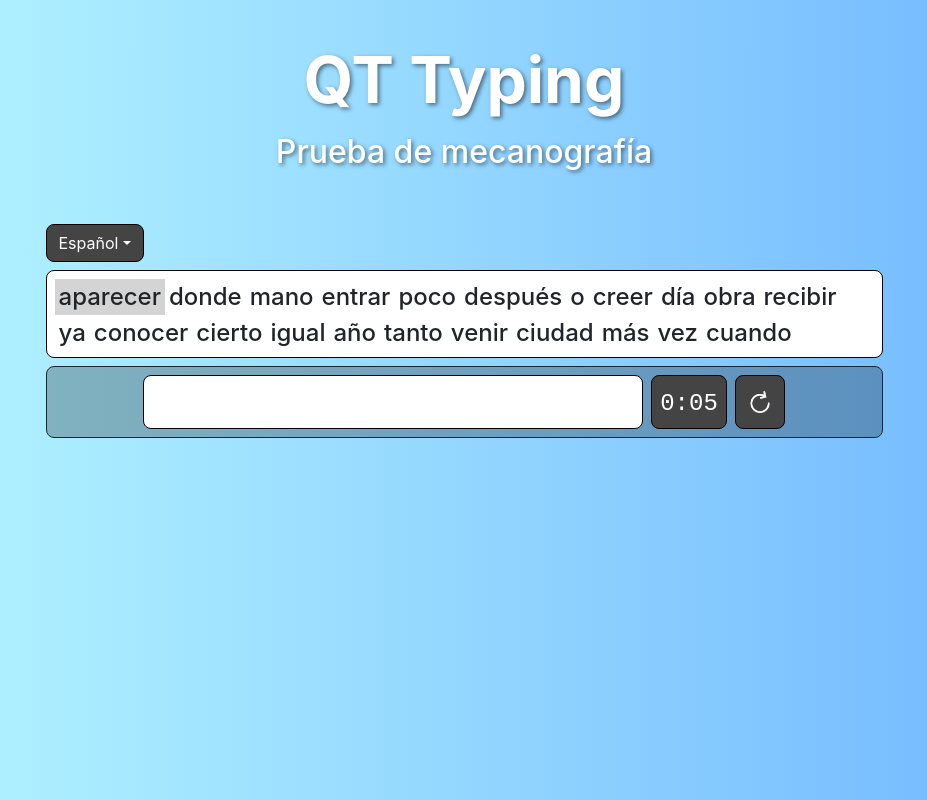
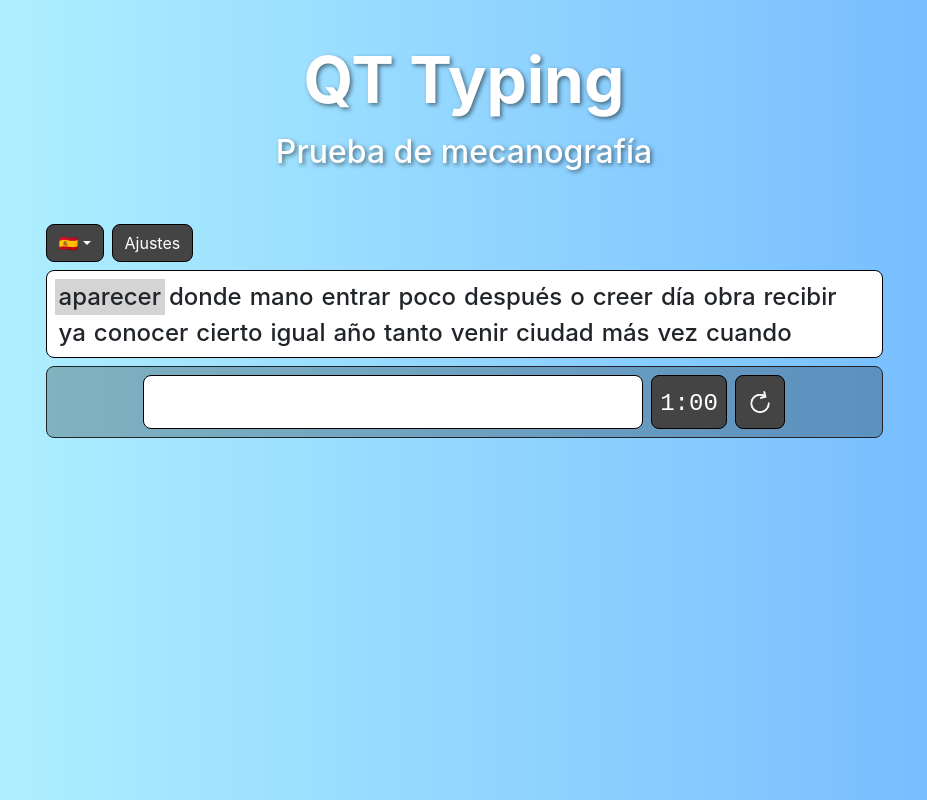
Before and after one commit to eulogioqt/qt-typing, a React (Vite) app: page / in a window 1280 px wide. Shown: the whole page, without its empty margins (176-1103 px from the left). Built offline with nearby package versions, Linux system fonts and the light colour scheme.

Commit message:
Live WPM, and Settings Button

```diff
--- a/src/contexts/SettingsContext.jsx
+++ b/src/contexts/SettingsContext.jsx
@@ -5,11 +5,22 @@ const SettingsContext = createContext();
 export const SettingsProvider = ({ children }) => {
     const [testLang, setTestLang] = useState("es");
 
+    const [liveWPM, setLiveWPM] = useState(false);
+    const [duration, setDuration] = useState(60);
+    const [hideTime, setHideTime] = useState(false);
+
     return (
         <SettingsContext.Provider
             value={{
                 testLang,
-                setTestLang
+                setTestLang,
+
+                liveWPM,
+                setLiveWPM,
+                duration,
+                setDuration,
+                hideTime,
+                setHideTime
             }}
         >
             {children}
--- a/src/contexts/TypeTestContext.jsx
+++ b/src/contexts/TypeTestContext.jsx
@@ -12,11 +12,8 @@ export const TEST_STATES = {
 
 const TypeTestContext = createContext();
 export const TypeTestProvider = ({ children }) => {
-    const { testLang } = useSettings();
+    const { testLang, duration } = useSettings();
     const { generateRandomWord, generateWords } = useWords(testLang);
-
-    // settings
-    const [duration, setDuration] = useState(5);
 
     // timer
     const [timeLeft, setTimeLeft] = useState(undefined); // Necesario para los renderizados
@@ -57,6 +54,22 @@ export const TypeTestProvider = ({ children }) => {
         setWordList(wordList => [...wordList, generateRandomWord()]);
     }, [writtenWords]);
 
+    const [firstRender, setFirstRender] = useState(true);
+    useEffect(() => {
+        if (firstRender) setFirstRender(false);
+        else onReload();
+
+        const reloadF5 = (event) => {
+            if (event.key === 'F5') {
+                event.preventDefault();
+                onReload();
+            }
+        }
+
+        window.addEventListener('keydown', reloadF5);
+        return () => window.removeEventListener('keydown', reloadF5);
+    }, [testLang]);
+
     const onReload = () => {
         [...document.querySelectorAll('[nword]')].map(word => word.style.display = "inline-block")
 
@@ -92,8 +105,6 @@ export const TypeTestProvider = ({ children }) => {
     return (
         <TypeTestContext.Provider
             value={{
-                duration,
-                setDuration,
                 timeLeft,
                 setTimeLeft,
                 endTime,
--- /dev/null
+++ b/src/pages/app/components/Menu.jsx
@@ -0,0 +1,30 @@
+import React from "react";
+
+import { useIsLarge } from "../../../hooks/useIsLarge";
+
+const Menu = ({ title, isOpen, closeButton, children }) => {
+    const isLarge = useIsLarge();
+
+    return isOpen ? (
+        <div className='d-flex align-items-center justify-content-center position-fixed w-100 h-100'
+            style={{ backgroundColor: "rgba(0, 0, 0, 0.5)", zIndex: 100 }}>
+            <div className="bg-white rounded-3 py-4 d-flex flex-column" style={{ width: "80%", maxWidth: "600px", maxHeight: "90%" }}>
+                <h2 className="text-center mb-4" style={{ fontSize: isLarge ? "2.5rem" : "2rem" }}>{title}</h2>
+
+                <div className="bg-white scroll" style={{ width: "100%", overflowY: "auto", overflowX: "hidden" }}>
+                    <div className="viewport px-4">
+                        {children}
+                    </div>
+                </div>
+
+                <div className="text-end mt-4 px-4">
+                    <button className="btn btn-black" onClick={closeButton}>
+                        Cerrar
+                    </button>
+                </div>
+            </div>
+        </div>
+    ) : null;
+}
+
+export default Menu;
--- a/src/pages/app/css/app.css
+++ b/src/pages/app/css/app.css
@@ -19,6 +19,10 @@ html {
     user-select: none;
     /* Non-prefixed version, currently
                                   supported by Chrome and Opera */
+}
+
+.no-pointer {
+    cursor: auto;
 }
 
 .black-color {
--- a/src/pages/typetest/TypeTestPage.jsx
+++ b/src/pages/typetest/TypeTestPage.jsx
@@ -1,36 +1,21 @@
-import React, { useEffect, useState } from 'react';
+import React, { useState } from 'react';
 
 import ResultSummary from './components/ResultSummary';
 import WordsDisplay from './components/WordsDisplay';
 
 import { useIsLarge } from '../../hooks/useIsLarge';
-import { useTypeTest } from '../../contexts/TypeTestContext';
-import { useSettings } from '../../contexts/SettingsContext';
+import TestSettingsMenu from './menus/TestSettingsMenu';
 
 const TypeTestPage = () => {
-    const { testLang } = useSettings();
-    const { onReload } = useTypeTest();
     const isLarge = useIsLarge();
 
-    const [firstRender, setFirstRender] = useState(true);
-
-    useEffect(() => {
-        if (firstRender) setFirstRender(false);
-        else onReload();
-
-        const reloadF5 = (event) => {
-            if (event.key === 'F5') {
-                event.preventDefault();
-                onReload();
-            }
-        }
-
-        window.addEventListener('keydown', reloadF5);
-        return () => window.removeEventListener('keydown', reloadF5);
-    }, [testLang]);
+    const [openTestSettings, setOpenTestSettings] = useState(false);
 
     return (
-        <div className="container d-flex flex-column align-items-center mt-5">
+        <>
+            <TestSettingsMenu isOpen={openTestSettings} closeTestSettings={() => setOpenTestSettings(false)} />
+
+            <div className="container d-flex flex-column align-items-center pt-5">
                 <h1 className="text-center fw-bold text-white"
                     style={{ fontSize: isLarge ? "4rem" : "2.5rem", lineHeight: "1", textShadow: "2px 2px 4px rgba(0, 0, 0, 0.5)" }}>
                     QT Typing
@@ -40,10 +25,11 @@ const TypeTestPage = () => {
                     Prueba de mecanografía
                 </h2>
 
-            <WordsDisplay />
+                <WordsDisplay openTestSettings={() => setOpenTestSettings(true)} />
 
                 <ResultSummary />
             </div >
+        </>
     );
 }
 
--- a/src/pages/typetest/components/CountdownTimer.jsx
+++ b/src/pages/typetest/components/CountdownTimer.jsx
@@ -2,13 +2,14 @@ import React, { useEffect, useState } from 'react';
 
 import { TEST_STATES, useTypeTest } from '../../../contexts/TypeTestContext';
 import { useIsLarge } from '../../../hooks/useIsLarge';
+import { useSettings } from '../../../contexts/SettingsContext';
 
 const CountdownTimer = () => {
-	const { testState, duration, setTimeLeft, timeLeft, endTime, onFinish } = useTypeTest();
+	const { testState, setTimeLeft, timeLeft, endTime, onFinish } = useTypeTest();
+	const { duration, hideTime, setHideTime } = useSettings();
 	const isLarge = useIsLarge();
 
-	const [hideTimer, setHideTimer] = useState(false);
-	const swapHideTimer = () => setHideTimer(value => !value);
+	const swapHideTime = () => setHideTime(value => !value);
 
 	useEffect(() => {
 		let interval;
@@ -42,9 +43,9 @@ const CountdownTimer = () => {
 	};
 
 	return (
-		<button className="btn btn-black ms-2 p-2 rounded-3" onClick={swapHideTimer}
+		<button className="btn btn-black ms-2 p-2 rounded-3" onClick={swapHideTime}
 			style={{ fontSize: isLarge ? "1.5rem" : "1.25rem", height: "2.25em" }}>
-			<span style={{ fontFamily: "monospace", visibility: hideTimer ? "hidden" : "visible" }}>{formatTime(TIME_DISPLAY[testState])}</span>
+			<span style={{ fontFamily: "monospace", visibility: hideTime ? "hidden" : "visible" }}>{formatTime(TIME_DISPLAY[testState])}</span>
 		</button>
 	);
 };
--- a/src/pages/typetest/components/ResultSummary.jsx
+++ b/src/pages/typetest/components/ResultSummary.jsx
@@ -3,9 +3,11 @@ import React from "react";
 import ResultItem from "./ResultItem";
 
 import { TEST_STATES, useTypeTest } from "../../../contexts/TypeTestContext";
+import { useSettings } from "../../../contexts/SettingsContext";
 
 const ResultSummary = () => {
-    const { duration, testState, accuracy, calcKeyStrokes } = useTypeTest();
+    const { duration } = useSettings();
+    const { testState, accuracy, calcKeyStrokes } = useTypeTest();
     const [correctKeys, incorrectKeys, correctWords, incorrectWords] = calcKeyStrokes();
 
     const wpmCalc = Math.round((correctKeys / 5) * 60 / duration);
--- /dev/null
+++ b/src/pages/typetest/components/SettingDisplay.jsx
@@ -0,0 +1,18 @@
+import React from "react";
+
+const SettingDisplay = ({ settingName, input }) => {
+    return (
+        <div className="row d-flex justify-content-center align-items-center mb-3">
+            <div className="d-flex col-sm-9 justify-content-start">
+                <div className="d-flex align-items-center">
+                    <h5 className="mb-0 me-3">{settingName}</h5>
+                </div>
+            </div>
+            <div className="d-flex col-sm justify-content-sm-end justify-content-center mt-1">
+                {input}
+            </div>
+        </div>
+    );
+}
+
+export default SettingDisplay;
--- a/src/pages/typetest/components/WordsDisplay.jsx
+++ b/src/pages/typetest/components/WordsDisplay.jsx
@@ -1,4 +1,4 @@
-import React from "react";
+import React, { useEffect, useState } from "react";
 
 import WordItem from './WordItem';
 import CountdownTimer from "./CountdownTimer";
@@ -11,26 +11,46 @@ import { useSettings } from "../../../contexts/SettingsContext";
 
 import "../css/wordsDisplay.css";
 
-const WordsDisplay = () => {
-    const { testLang, setTestLang } = useSettings();
-    const { testState, wordList } = useTypeTest();
+const WordsDisplay = ({ openTestSettings }) => {
+    const { duration, testLang, setTestLang, liveWPM } = useSettings();
+    const { endTime, testState, wordList, writtenWords, calcKeyStrokes } = useTypeTest();
     const isLarge = useIsLarge();
+
+    const [lWPM, setLWPM] = useState(0);
+
+    useEffect(() => {
+        if (liveWPM) {
+            const keyStrokes = calcKeyStrokes();
+            const correctKeys = keyStrokes[0];
+
+            const calc = Math.round((correctKeys / 5) * (60 / (duration - (endTime - Date.now()) / 1000)));
+            setLWPM(calc);
+        }
+    }, [writtenWords, testState]);
 
     return (
         <>
-            <div className="col-lg-9 col-12 d-flex justify-content-start align-items-center position-relative mt-5">
+            <div className="col-lg-9 col-12 d-flex justify-content-between align-items-center position-relative mt-5">
+                <div className="d-flex justify-content-start align-items-center ">
                     <div className="dropdown me-2">
                         <button className="btn btn-black dropdown-toggle" type="button"
                             data-bs-toggle="dropdown" aria-expanded="false">
-                        {testLang === "es" ? "Español" : "Ingles"}
+                            {testLang === "es" ? "🇪🇸" : "🇺🇸"}
                         </button>
                         <ul className="dropdown-menu border border-black rounded-3 black-color">
-                        <li><button className="dropdown-item dropdown-item-black" onClick={() => setTestLang("es")}>Español</button></li>
-                        <li><button className="dropdown-item dropdown-item-black" onClick={() => setTestLang("en")}>Ingles</button></li>
+                            <li><button className="dropdown-item dropdown-item-black" onClick={() => setTestLang("es")}>🇪🇸</button></li>
+                            <li><button className="dropdown-item dropdown-item-black" onClick={() => setTestLang("en")}>🇺🇸</button></li>
                         </ul>
                     </div>
 
+                    <div className={"btn btn-black" + (testState !== TEST_STATES.NOT_STARTED ? " disabled" : "")} onClick={openTestSettings}>
+                        Ajustes
+                    </div>
+                </div>
 
+                <span className="btn btn-black no-pointer" style={{
+                    display: liveWPM ? "inline" : "none"
+                }}>PPM: {lWPM}</span>
             </div>
 
             <div className="d-flex justify-content-center align-items-center position-relative mt-2">
@@ -40,7 +60,7 @@ const WordsDisplay = () => {
                     ))}
                 </div>
 
-                <div className="col-lg-9 test-overlay rounded-3 no-select"
+                <div className="col-lg-9 col-12 test-overlay rounded-3 no-select"
                     style={{ fontSize: isLarge ? "2rem" : "1.5rem", display: testState === TEST_STATES.FINISHED ? "flex" : "none" }}>
                     <span>¡Test terminado!</span>
                 </div>
--- a/src/pages/typetest/css/wordsDisplay.css
+++ b/src/pages/typetest/css/wordsDisplay.css
@@ -10,7 +10,7 @@
     border: 1px solid #000;
     background: radial-gradient(circle, rgba(0, 0, 0, 0.5), rgba(0, 0, 0, 0.2));
     height: 5.5rem;
-    z-index: 100;
+    z-index: 10;
     backdrop-filter: blur(3px);
     text-shadow: 2px 2px #000;
     color: #fff;
--- /dev/null
+++ b/src/pages/typetest/menus/TestSettingsMenu.jsx
@@ -0,0 +1,81 @@
+import React from "react";
+
+import Menu from "../../app/components/Menu";
+import SettingDisplay from "../components/SettingDisplay";
+import { useSettings } from "../../../contexts/SettingsContext";
+
+const TestSettingsMenu = ({ isOpen, closeTestSettings }) => {
+    const { liveWPM, setLiveWPM, duration, setDuration, hideTime, setHideTime } = useSettings();
+
+    const handleDurationInputChange = (e) => {
+        const value = e.target.value;
+
+        if (value.length <= 2)
+            setDuration(value);
+    };
+
+    const handleDurationInputBlur = () => {
+        let actualValue = parseInt(duration, 10);
+
+        if (isNaN(actualValue) || actualValue < 5) {
+            actualValue = 5;
+        } else if (actualValue > 60) {
+            actualValue = 60;
+        }
+
+        setDuration(actualValue);
+    };
+
+    return (
+        <Menu title={"Ajustes"} isOpen={isOpen} closeButton={closeTestSettings}>
+
+            <SettingDisplay
+                settingName={"Tiempo de test"}
+                input={
+                    <div className="form-check form-switch ps-0">
+                        <input
+                            className="form-control"
+                            type="number"
+                            value={duration}
+                            onChange={handleDurationInputChange}
+                            onBlur={handleDurationInputBlur}
+                            min="1"
+                            max="1000"
+                            style={{ width: "80px" }}
+                        />
+                    </div>
+                }
+            />
+
+            <SettingDisplay
+                settingName={"PPM en tiempo real"}
+                input={<div className="form-check form-switch">
+                    <input
+                        className="form-check-input"
+                        type="checkbox"
+                        checked={liveWPM}
+                        onChange={() => setLiveWPM(value => !value)}
+                        style={{ width: "40px", height: "25px" }}
+                    />
+                </div>}
+            />
+
+            <SettingDisplay
+                settingName={"Ocultar el tiempo"}
+                input={<div className="form-check form-switch">
+                    <input
+                        className="form-check-input"
+                        type="checkbox"
+                        checked={hideTime}
+                        onChange={() => setHideTime(value => !value)}
+                        style={{ width: "40px", height: "25px" }}
+                    />
+                </div>}
+            />
+
+            {/*Teclado en pantalla*/}
+        </Menu>
+    );
+}
+
+export default TestSettingsMenu;
```
Lines whose indentation alone changed are shown as unchanged.
